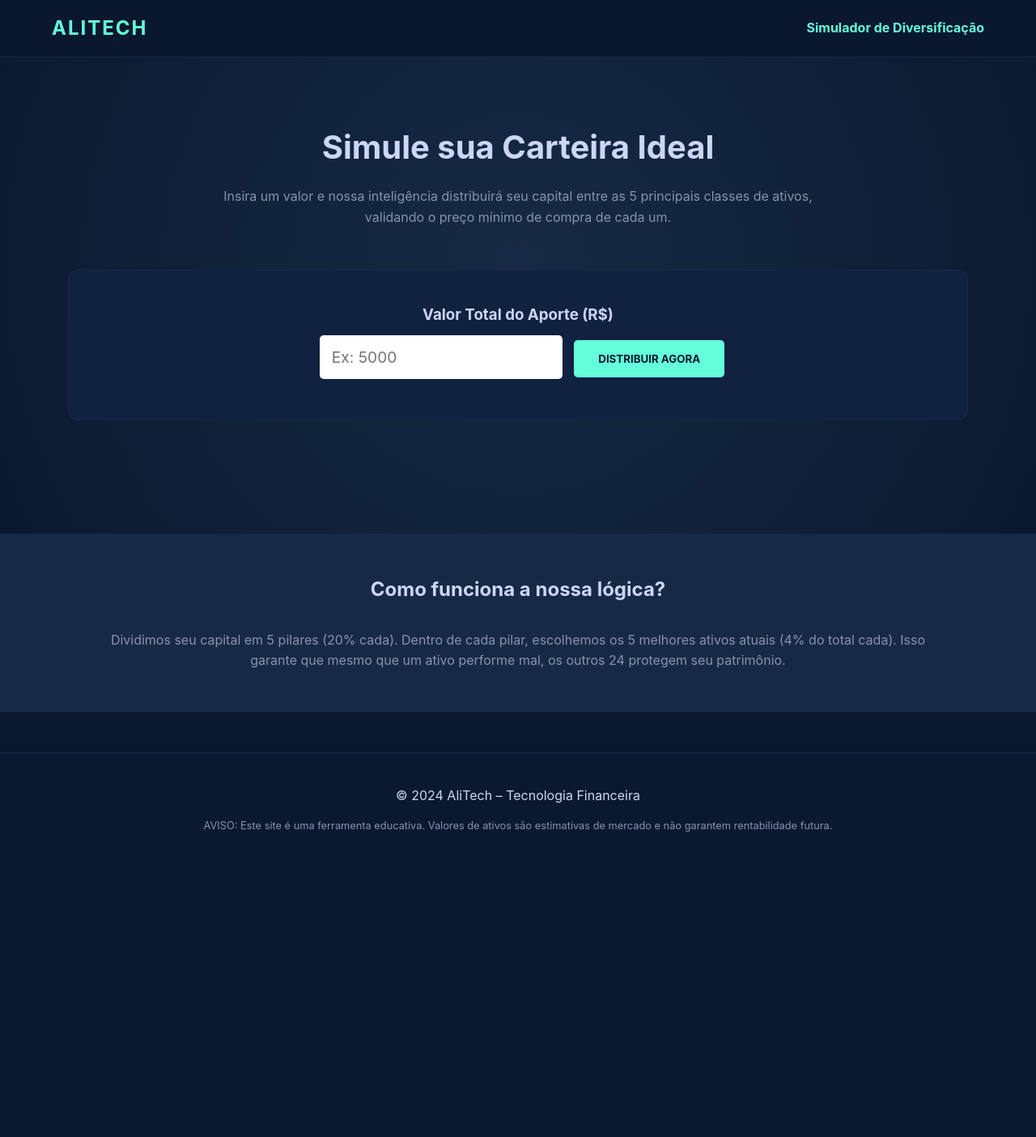
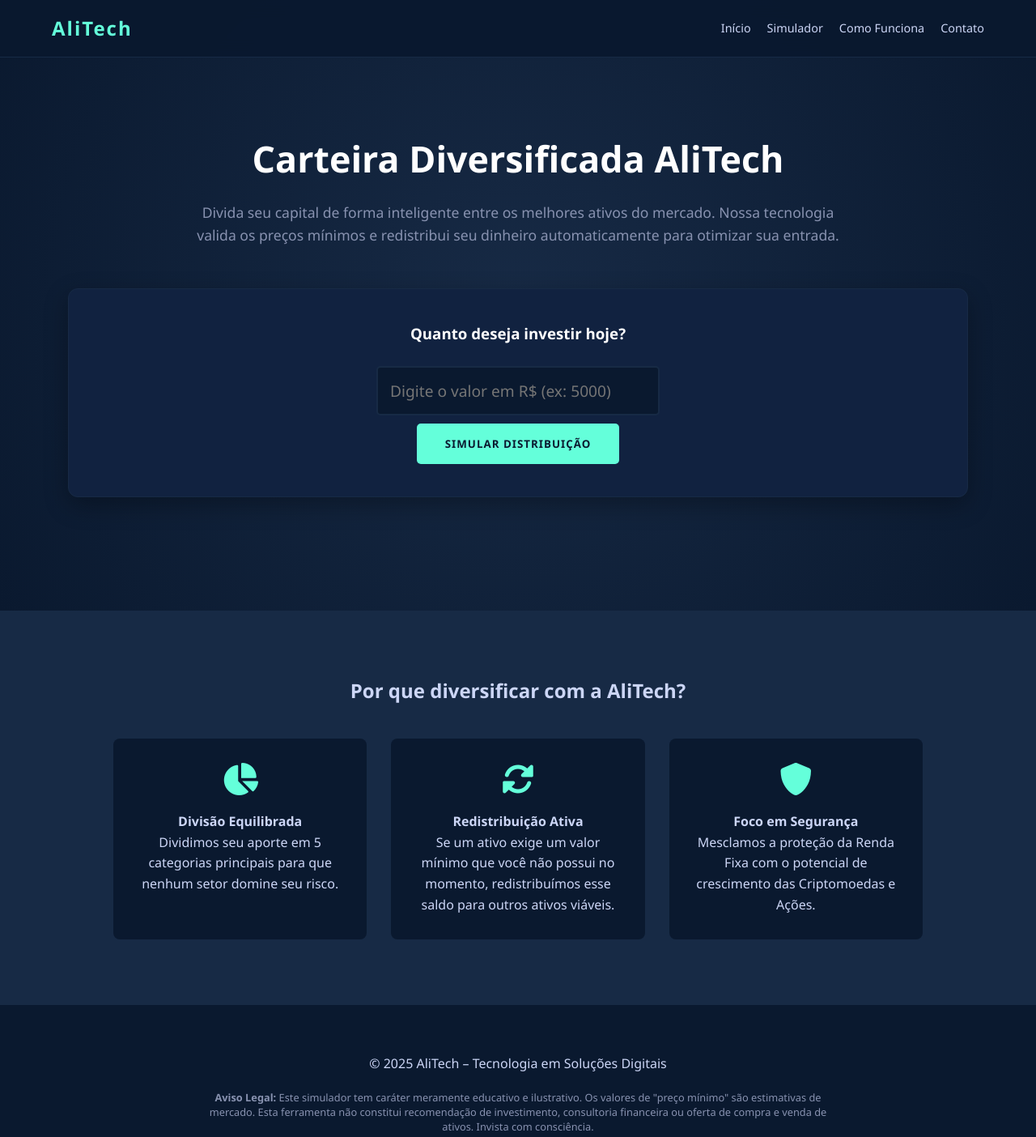
Before and after one commit to alitechsites/investimentos, a plain HTML site: page index.html in a window 1280 px wide. Shown: the whole page at 81% size. Before the commit the page ends 1071 px from the top, so only its background shows below. Drawn offline with Linux system fonts and the light colour scheme.

Commit message:
Update index.html redistribuição do dinheiro

```diff
--- a/index.html
+++ b/index.html
@@ -3,7 +3,7 @@
 <head>
     <meta charset="UTF-8">
     <meta name="viewport" content="width=device-width, initial-scale=1.0">
-    <title>AliTech | Simulador de Investimentos Inteligente</title>
+    <title>AliTech | Investimentos Inteligentes</title>
     <link rel="stylesheet" href="https://cdnjs.cloudflare.com/ajax/libs/font-awesome/6.0.0/css/all.min.css">
     <style>
         :root {
@@ -15,9 +15,10 @@
             --text-gray: #8892b0;
             --danger: #ff4d4d;
             --bg-card: #112240;
+            --white: #ffffff;
         }
 
-        * { margin: 0; padding: 0; box-sizing: border-box; font-family: 'Inter', sans-serif; scroll-behavior: smooth; }
+        * { margin: 0; padding: 0; box-sizing: border-box; font-family: 'Segoe UI', sans-serif; scroll-behavior: smooth; }
 
         body { background-color: var(--primary); color: var(--text-light); line-height: 1.6; }
 
@@ -32,14 +33,18 @@
         }
         .logo { font-size: 1.5rem; font-weight: bold; color: var(--accent); letter-spacing: 2px; }
 
+        nav ul { display: flex; list-style: none; gap: 20px; }
+        nav a { text-decoration: none; color: var(--text-light); font-size: 0.9rem; transition: 0.3s; }
+        nav a:hover { color: var(--accent); }
+
         /* HERO */
         .hero {
-            padding: 150px 5% 80px;
+            padding: 160px 5% 80px;
             text-align: center;
             background: radial-gradient(circle at center, var(--secondary) 0%, var(--primary) 100%);
         }
-        .hero h1 { font-size: 2.5rem; color: var(--white); margin-bottom: 1rem; }
-        .hero p { color: var(--text-gray); max-width: 800px; margin: 0 auto 2rem; }
+        .hero h1 { font-size: 2.8rem; color: var(--white); margin-bottom: 1rem; }
+        .hero p { color: var(--text-gray); max-width: 800px; margin: 0 auto 2rem; font-size: 1.1rem; }
 
         /* SIMULADOR */
         .simulator-container { max-width: 1200px; margin: 0 auto; padding: 20px; }
@@ -48,28 +53,37 @@
             padding: 40px; border-radius: 12px;
             text-align: center; margin-bottom: 40px;
             border: 1px solid var(--secondary);
+            box-shadow: 0 10px 30px rgba(0,0,0,0.3);
         }
+        .input-box h3 { margin-bottom: 15px; color: var(--white); }
         input[type="number"] {
-            padding: 15px; width: 100%; max-width: 300px;
-            border-radius: 5px; border: none; font-size: 1.2rem; margin: 10px;
+            padding: 15px; width: 100%; max-width: 350px;
+            border-radius: 5px; border: 2px solid var(--secondary);
+            background: var(--primary); color: var(--white);
+            font-size: 1.2rem; margin: 10px; outline: none;
         }
+        input[type="number"]:focus { border-color: var(--accent); }
+
         .btn {
             background: var(--accent); color: var(--primary);
-            padding: 15px 30px; border: none; border-radius: 5px;
+            padding: 16px 35px; border: none; border-radius: 5px;
             font-weight: bold; cursor: pointer; transition: 0.3s;
+            text-transform: uppercase; letter-spacing: 1px;
         }
-        .btn:hover { opacity: 0.8; transform: translateY(-2px); }
+        .btn:hover { background: #52d1b2; transform: translateY(-2px); }
 
-        /* GRIDS DE RESULTADO */
+        /* RESULTADOS */
         .results-grid {
             display: grid; grid-template-columns: repeat(auto-fit, minmax(320px, 1fr));
-            gap: 20px; margin-top: 30px; display: none;
+            gap: 25px; margin-top: 30px; display: none;
         }
         .category-card {
             background: var(--bg-card); padding: 25px;
             border-radius: 10px; border-top: 4px solid var(--accent);
+            transition: 0.3s;
         }
-        .category-card h3 { color: var(--gold); margin-bottom: 20px; border-bottom: 1px solid #233554; padding-bottom: 10px; }
+        .category-card:hover { transform: translateY(-5px); }
+        .category-card h3 { color: var(--gold); margin-bottom: 20px; display: flex; justify-content: space-between; align-items: center; }
 
         .investment-item {
             list-style: none; padding: 12px 0; border-bottom: 1px solid #233554;
@@ -77,29 +91,43 @@
         .asset-info { display: flex; justify-content: space-between; font-weight: 500; }
         .validation-label { font-size: 0.75rem; margin-top: 5px; display: block; }
 
+        /* SEÇÃO EDUCATIVA */
+        .how-it-works { padding: 80px 5%; background: var(--secondary); }
+        .features { display: grid; grid-template-columns: repeat(auto-fit, minmax(250px, 1fr)); gap: 30px; margin-top: 40px; }
+        .feature-card { background: var(--primary); padding: 30px; border-radius: 8px; text-align: center; }
+        .feature-card i { font-size: 2.5rem; color: var(--accent); margin-bottom: 20px; }
+
         /* FOOTER */
-        footer { padding: 40px 5%; text-align: center; border-top: 1px solid var(--secondary); margin-top: 50px; }
-        .disclaimer { font-size: 0.8rem; color: var(--text-gray); margin-top: 15px; }
+        footer { padding: 60px 5% 30px; text-align: center; border-top: 1px solid var(--secondary); }
+        .disclaimer { font-size: 0.8rem; color: var(--text-gray); max-width: 800px; margin: 20px auto 0; line-height: 1.4; }
 
-        @media (max-width: 768px) { .hero h1 { font-size: 1.8rem; } }
+        @media (max-width: 768px) { .hero h1 { font-size: 2rem; } }
     </style>
 </head>
 <body>
 
     <header>
-        <div class="logo">ALITECH</div>
-        <nav style="color: var(--accent); font-weight: bold;">Simulador de Diversificação</nav>
+        <div class="logo">AliTech</div>
+        <nav>
+            <ul>
+                <li><a href="#">Início</a></li>
+                <li><a href="#simulador">Simulador</a></li>
+                <li><a href="#educativo">Como Funciona</a></li>
+                <li><a href="#">Contato</a></li>
+            </ul>
+        </nav>
     </header>
 
     <section class="hero">
-        <h1>Simule sua Carteira Ideal</h1>
-        <p>Insira um valor e nossa inteligência distribuirá seu capital entre as 5 principais classes de ativos, validando o preço mínimo de compra de cada um.</p>
+        <h1>Carteira Diversificada AliTech</h1>
+        <p>Divida seu capital de forma inteligente entre os melhores ativos do mercado. Nossa tecnologia valida os preços mínimos e redistribui seu dinheiro automaticamente para otimizar sua entrada.</p>
 
-        <div class="simulator-container">
+        <div class="simulator-container" id="simulador">
             <div class="input-box">
-                <h3>Valor Total do Aporte (R$)</h3>
-                <input type="number" id="totalValue" placeholder="Ex: 5000" min="10">
-                <button class="btn" onclick="calculate()">DISTRIBUIR AGORA</button>
+                <h3>Quanto deseja investir hoje?</h3>
+                <input type="number" id="totalValue" placeholder="Digite o valor em R$ (ex: 5000)" min="10">
+                <br>
+                <button class="btn" onclick="calculate()">Simular Distribuição</button>
             </div>
 
             <div id="resultsGrid" class="results-grid">
@@ -107,17 +135,34 @@
         </div>
     </section>
 
-    <section style="padding: 50px 10%; background: var(--secondary);">
-        <h2 style="text-align:center; margin-bottom:30px;">Como funciona a nossa lógica?</h2>
-        <p style="text-align:center; color: var(--text-gray);">
-            Dividimos seu capital em 5 pilares (20% cada). Dentro de cada pilar, escolhemos os 5 melhores ativos atuais (4% do total cada).
-            Isso garante que mesmo que um ativo performe mal, os outros 24 protegem seu patrimônio.
-        </p>
+    <section id="educativo" class="how-it-works">
+        <div style="max-width: 1000px; margin: 0 auto; text-align: center;">
+            <h2>Por que diversificar com a AliTech?</h2>
+            <div class="features">
+                <div class="feature-card">
+                    <i class="fas fa-chart-pie"></i>
+                    <h4>Divisão Equilibrada</h4>
+                    <p>Dividimos seu aporte em 5 categorias principais para que nenhum setor domine seu risco.</p>
+                </div>
+                <div class="feature-card">
+                    <i class="fas fa-sync-alt"></i>
+                    <h4>Redistribuição Ativa</h4>
+                    <p>Se um ativo exige um valor mínimo que você não possui no momento, redistribuímos esse saldo para outros ativos viáveis.</p>
+                </div>
+                <div class="feature-card">
+                    <i class="fas fa-shield-alt"></i>
+                    <h4>Foco em Segurança</h4>
+                    <p>Mesclamos a proteção da Renda Fixa com o potencial de crescimento das Criptomoedas e Ações.</p>
+                </div>
+            </div>
+        </div>
     </section>
 
     <footer>
-        <p>&copy; 2024 AliTech – Tecnologia Financeira</p>
-        <p class="disclaimer">AVISO: Este site é uma ferramenta educativa. Valores de ativos são estimativas de mercado e não garantem rentabilidade futura.</p>
+        <p>&copy; 2025 AliTech – Tecnologia em Soluções Digitais</p>
+        <div class="disclaimer">
+            <strong>Aviso Legal:</strong> Este simulador tem caráter meramente educativo e ilustrativo. Os valores de "preço mínimo" são estimativas de mercado. Esta ferramenta não constitui recomendação de investimento, consultoria financeira ou oferta de compra e venda de ativos. Invista com consciência.
+        </div>
     </footer>
 
     <script>
@@ -127,19 +172,19 @@
                 assets: [
                     { name: "Tesouro Selic", min: 35.00 },
                     { name: "Tesouro IPCA+", min: 35.00 },
-                    { name: "CDBs Bancários", min: 1.00 },
-                    { name: "LCI (Isento IR)", min: 50.00 },
-                    { name: "LCA (Isento IR)", min: 50.00 }
+                    { name: "CDBs Diversos", min: 1.00 },
+                    { name: "LCI", min: 50.00 },
+                    { name: "LCA", min: 50.00 }
                 ]
             },
             {
                 name: "Renda Variável",
                 assets: [
-                    { name: "Ações Blue Chips", min: 25.00 },
+                    { name: "Ações Consolidadas", min: 25.00 },
                     { name: "Ações Dividendos", min: 15.00 },
                     { name: "Small Caps", min: 10.00 },
-                    { name: "BDRs Globais", min: 10.00 },
-                    { name: "ETFs de Índice", min: 60.00 }
+                    { name: "BDRs", min: 10.00 },
+                    { name: "ETFs", min: 60.00 }
                 ]
             },
             {
@@ -158,7 +203,7 @@
                     { name: "FII Shoppings", min: 10.00 },
                     { name: "FII Logística", min: 10.00 },
                     { name: "FII Escritórios", min: 100.00 },
-                    { name: "FII de Papel (Dívida)", min: 10.00 },
+                    { name: "FII Papel", min: 10.00 },
                     { name: "FII Híbrido", min: 100.00 }
                 ]
             },
@@ -169,42 +214,73 @@
                     { name: "Ethereum (ETH)", min: 1.00 },
                     { name: "Solana (SOL)", min: 10.00 },
                     { name: "Binance Coin (BNB)", min: 10.00 },
-                    { name: "Cardano (ADA)", min: 1.00 }
+                    { name: "Polygon (MATIC)", min: 1.00 }
                 ]
             }
         ];
 
         function calculate() {
             const val = parseFloat(document.getElementById('totalValue').value);
-            if (!val || val <= 0) { alert("Insira um valor válido!"); return; }
+            if (!val || val <= 0) {
+                alert("Por favor, insira um valor válido para simular sua carteira.");
+                return;
+            }
 
             const grid = document.getElementById('resultsGrid');
             grid.innerHTML = '';
             grid.style.display = 'grid';
 
             const valuePerCategory = val / 5;
-            const valuePerAsset = valuePerCategory / 5;
 
             categories.forEach(cat => {
                 const card = document.createElement('div');
                 card.className = 'category-card';
 
-                let html = `<h3>${cat.name}</h3>`;
-                cat.assets.forEach(asset => {
-                    const canAfford = valuePerAsset >= asset.min;
-                    const color = canAfford ? 'var(--accent)' : 'var(--danger)';
-                    const quantity = (valuePerAsset / asset.min).toFixed(1);
+                // Divisão inicial (4% do total ou 20% da categoria)
+                const initialShare = valuePerCategory / 5;
+
+                // Filtra quem é acessível e quem não é
+                let affordable = cat.assets.filter(a => initialShare >= a.min);
+                let expensive = cat.assets.filter(a => initialShare < a.min);
+
+                let finalItems = [];
+
+                if (affordable.length > 0) {
+                    // Redistribui o valor total da categoria entre os que dá para comprar
+                    const adjustedValue = valuePerCategory / affordable.length;
+
+                    affordable.forEach(a => {
+                        finalItems.push({ ...a, amount: adjustedValue, canBuy: true });
+                    });
+                    expensive.forEach(a => {
+                        finalItems.push({ ...a, amount: 0, canBuy: false });
+                    });
+                } else {
+                    // Nenhum é acessível
+                    cat.assets.forEach(a => {
+                        finalItems.push({ ...a, amount: 0, canBuy: false });
+                    });
+                }
+
+                // Ordem alfabética para manter o layout limpo
+                finalItems.sort((a, b) => a.name.localeCompare(b.name));
+
+                let html = `<h3>${cat.name} <span>R$ ${valuePerCategory.toFixed(2)}</span></h3>`;
+                finalItems.forEach(item => {
+                    const color = item.canBuy ? 'var(--accent)' : 'var(--danger)';
+                    const opacity = item.canBuy ? '1' : '0.5';
+                    const quantity = item.canBuy ? (item.amount / item.min).toFixed(1) : 0;
 
                     html += `
-                        <div class="investment-item">
+                        <div class="investment-item" style="opacity: ${opacity}">
                             <div class="asset-info">
-                                <span>${asset.name}</span>
-                                <span>R$ ${valuePerAsset.toFixed(2)}</span>
+                                <span>${item.name}</span>
+                                <span>R$ ${item.amount.toFixed(2)}</span>
                             </div>
                             <span class="validation-label" style="color: ${color}">
-                                ${canAfford
-                                    ? `✅ Compra aprox. ${quantity} cotas/frações`
-                                    : `⚠️ Mínimo necessário: R$ ${asset.min.toFixed(2)}`}
+                                ${item.canBuy
+                                    ? `✅ Sugestão: comprar ${quantity} un.`
+                                    : `⚠️ Mínimo: R$ ${item.min.toFixed(2)} (Valor redistribuído)`}
                             </span>
                         </div>
                     `;
@@ -214,7 +290,10 @@
                 grid.appendChild(card);
             });
 
-            window.scrollTo(0, document.body.scrollHeight);
+            // Scroll suave para os resultados
+            setTimeout(() => {
+                grid.scrollIntoView({ behavior: 'smooth', block: 'start' });
+            }, 100);
         }
     </script>
 </body>
```
